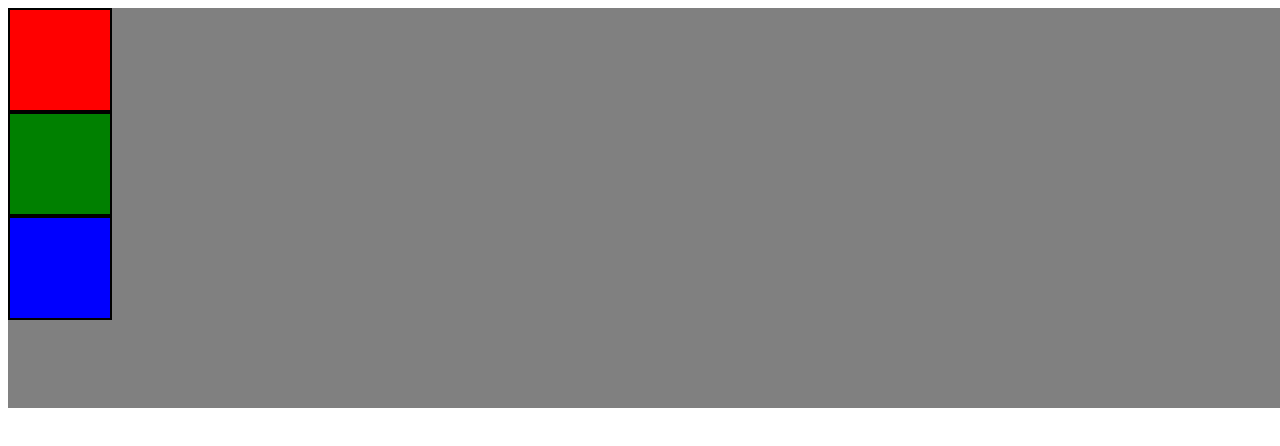
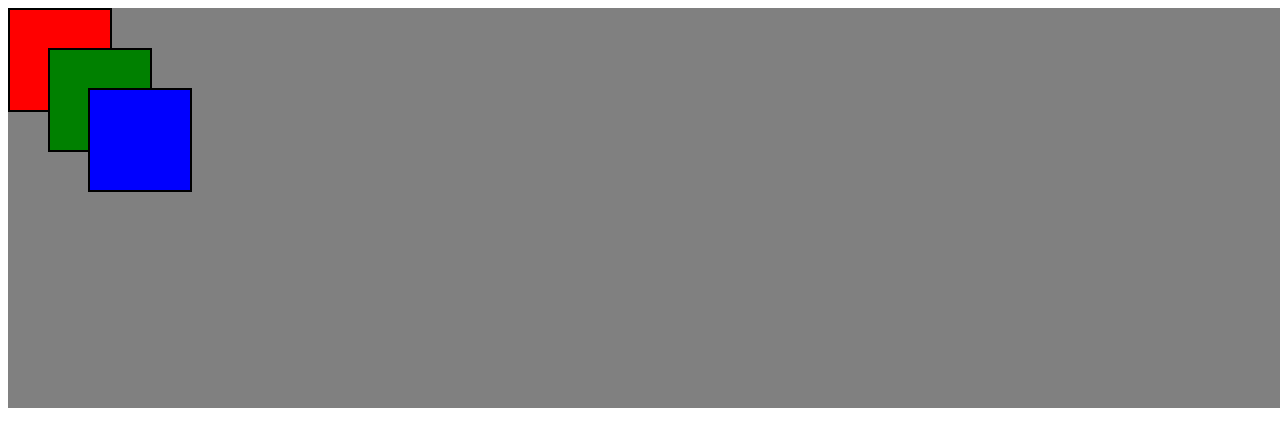
Before and after one commit to SJ22032003/geeks-module-3, a plain HTML site: page DAY-7-TEXT-POSTION/zIndex/zIndex.html in a window 1280 px wide. Drawn offline with Linux system fonts and the light colour scheme.

Commit message:
refactor: Adjust min-height in style_position.css and remove commented out code in style_zIndex.css

```diff
--- a/DAY-7-TEXT-POSTION/positions/style_position.css
+++ b/DAY-7-TEXT-POSTION/positions/style_position.css
@@ -4,7 +4,7 @@
 }
 
 body {
-  min-height: 200vh;
+  min-height: 250vh;
 }
 
 .parent {
@@ -26,7 +26,7 @@ body {
 }
 
 .box2 {
-  position: static;
+  position: relative;
 }
 
 .box3 {
--- a/DAY-7-TEXT-POSTION/zIndex/style_zIndex.css
+++ b/DAY-7-TEXT-POSTION/zIndex/style_zIndex.css
@@ -9,23 +9,27 @@
   height: 100px;
   width: 100px;
   border: 2px solid black;
-  /* position: absolute; */
+  position: absolute;
 }
+
 
 .child1 {
   background-color: red;
-  /* top: 0;
-  left: 0; */
+  top: 0;
+  left: 0;
+  z-index: 1;
 }
 
 .child2 {
   background-color: green;
-  /* top: 40px;
-  left: 40px; */
+  top: 40px;
+  left: 40px;
+  z-index: 1;
 }
 
 .child3 {
   background-color: blue;
-  /* top: 80px;
-  left: 80px; */
+  top: 80px;
+  left: 80px;
+  z-index: 99;
 }
```
